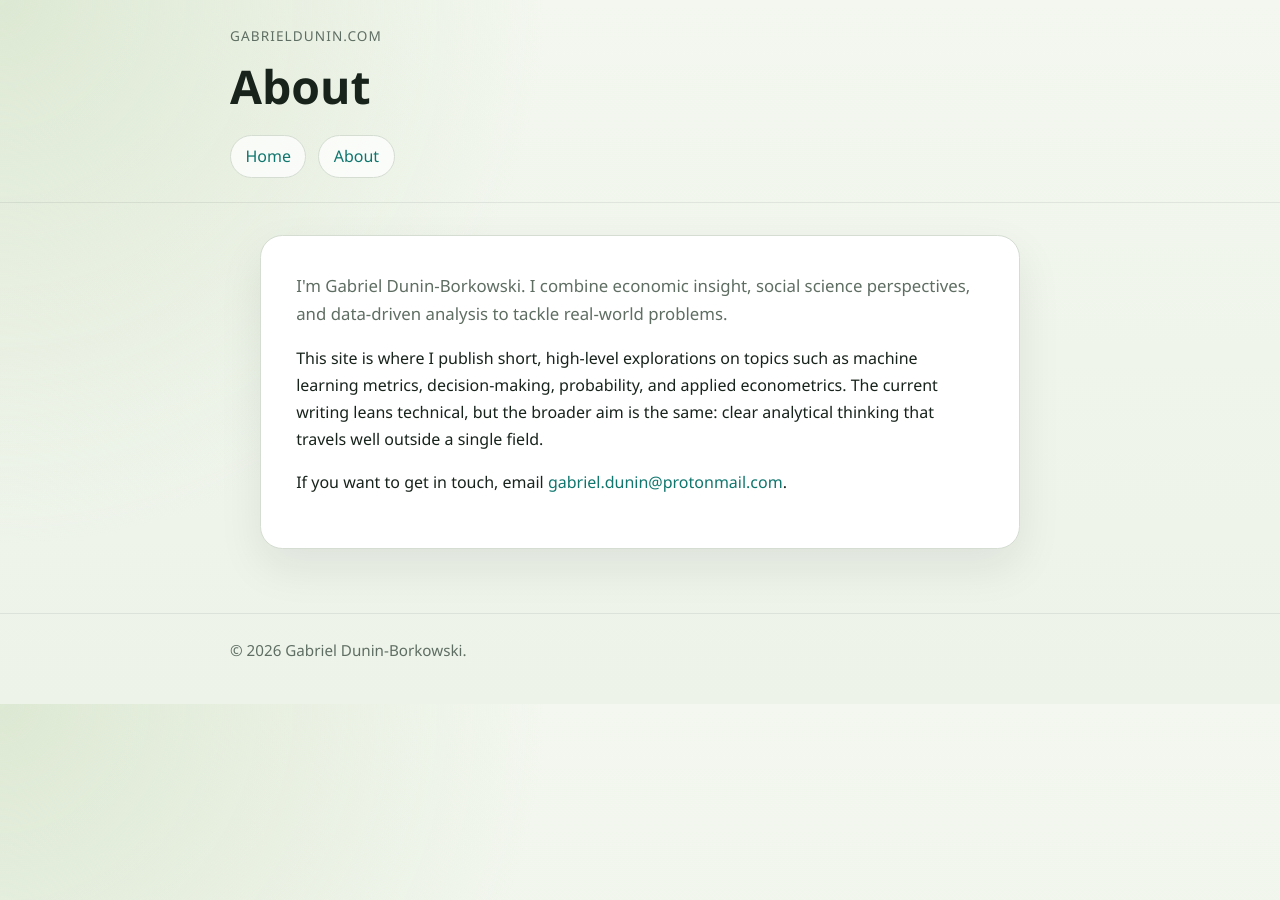
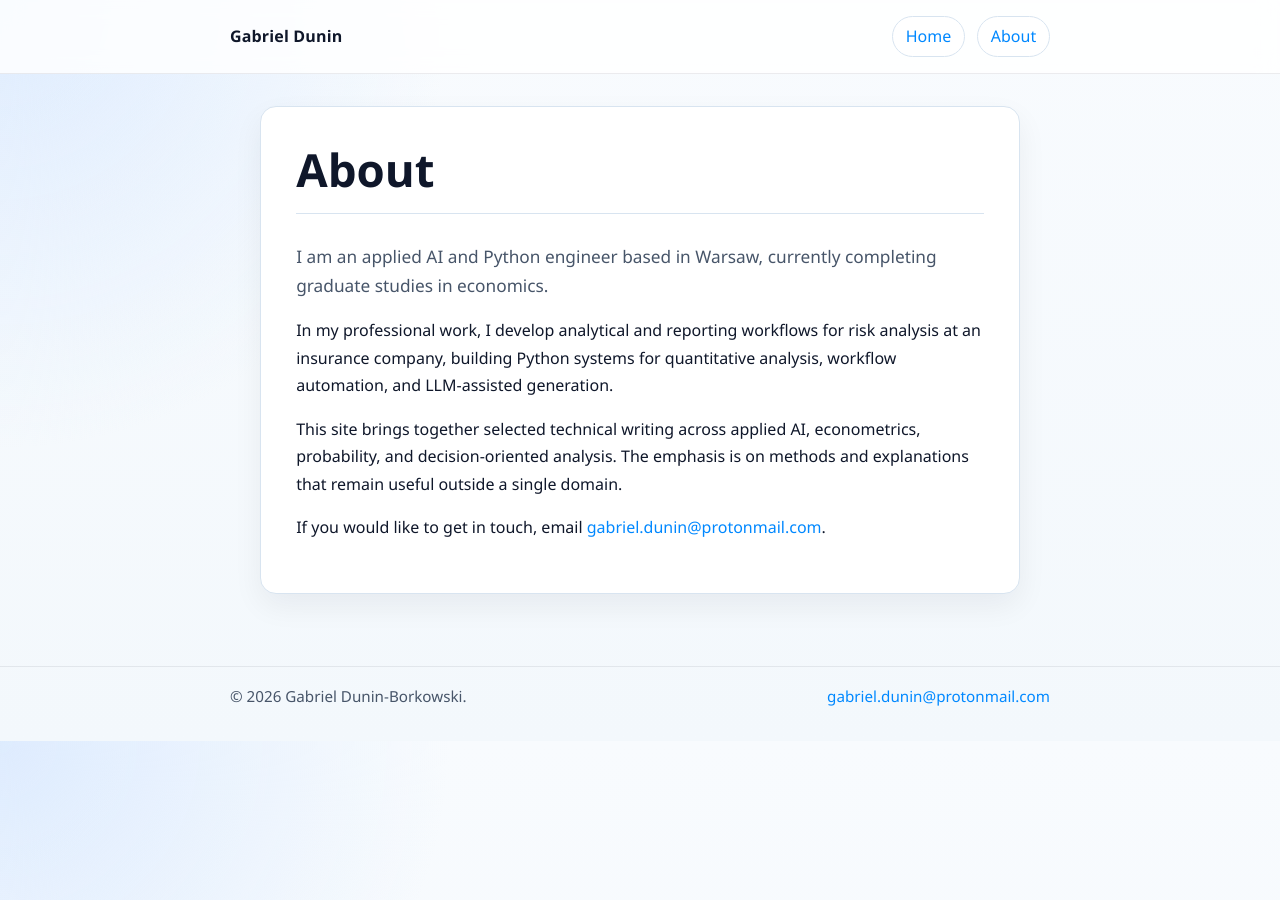
Before and after one commit to econometricsfanboy/gabrieldunin.com, a Jekyll site: the page built from docs/about.html, in a window 1280 px wide. Built offline with Jekyll 4.4.1, drawn with Linux system fonts in a browser that asks for light colours.

Commit message:
Refine homepage framing and site layout

```diff
--- a/docs/_layouts/default.html
+++ b/docs/_layouts/default.html
@@ -27,13 +27,12 @@
   ></script>
   {% endif %}
 </head>
-<body>
+<body class="{% if page.url == '/' %}page-home{% else %}page-standard{% endif %}">
   <header class="site-header">
     <div class="site-header__inner">
       <p class="site-brand">
-        <a href="{{ '/' | relative_url }}">gabrieldunin.com</a>
+        <a href="{{ '/' | relative_url }}">Gabriel Dunin</a>
       </p>
-      <h1 class="site-title">{{ page.title | default: site.title }}</h1>
       <nav class="site-nav" aria-label="Primary">
         <a href="{{ '/' | relative_url }}">Home</a>
         <a href="{{ '/about.html' | relative_url }}">About</a>
@@ -43,6 +42,14 @@
 
   <main class="site-main">
     <div class="prose">
+      {% unless page.url == '/' %}
+      <header class="page-header">
+        <h1 class="page-header__title">{{ page.title | default: site.title }}</h1>
+        {% if page.date %}
+        <p class="page-header__meta">Published {{ page.date | date: "%b %-d, %Y" }}</p>
+        {% endif %}
+      </header>
+      {% endunless %}
       {{ content }}
     </div>
   </main>
@@ -50,9 +57,7 @@
   <footer class="site-footer">
     <div class="site-footer__inner">
       <p>&copy; {{ site.time | date: "%Y" }} Gabriel Dunin-Borkowski.</p>
-      {% if page.date %}
-      <p>Published {{ page.date | date: "%b %-d, %Y" }}</p>
-      {% endif %}
+      <p><a href="mailto:gabriel.dunin@protonmail.com">gabriel.dunin@protonmail.com</a></p>
     </div>
   </footer>
 </body>
--- a/docs/about.html
+++ b/docs/about.html
@@ -1,20 +1,23 @@
 ---
 layout: default
 title: About
-description: About Gabriel Dunin-Borkowski.
+description: About Gabriel Dunin-Borkowski, an applied AI and Python engineer based in Warsaw.
 ---
 
 <p class="lead">
-  I'm Gabriel Dunin-Borkowski. I combine economic insight, social science
-  perspectives, and data-driven analysis to tackle real-world problems.
+  I am an applied AI and Python engineer based in Warsaw, currently completing graduate studies in economics.
 </p>
 <p>
-  This site is where I publish short, high-level explorations on topics such as
-  machine learning metrics, decision-making, probability, and applied
-  econometrics. The current writing leans technical, but the broader aim is the
-  same: clear analytical thinking that travels well outside a single field.
+  In my professional work, I develop analytical and reporting workflows for risk
+  analysis at an insurance company, building Python systems for quantitative
+  analysis, workflow automation, and LLM-assisted generation.
 </p>
 <p>
-  If you want to get in touch, email
+  This site brings together selected technical writing across applied AI,
+  econometrics, probability, and decision-oriented analysis. The emphasis is on
+  methods and explanations that remain useful outside a single domain.
+</p>
+<p>
+  If you would like to get in touch, email
   <a href="mailto:gabriel.dunin@protonmail.com">gabriel.dunin@protonmail.com</a>.
 </p>
--- a/docs/css/styles.css
+++ b/docs/css/styles.css
@@ -1,14 +1,14 @@
 :root {
-  --bg: #eef3ea;
-  --bg-accent: #dce8d2;
+  --bg: #f7fafd;
+  --bg-accent: #dbeafe;
   --surface: #ffffff;
-  --surface-muted: #f6f8f4;
-  --border: #d5ddd2;
-  --text: #18231c;
-  --muted: #5f6e63;
-  --accent: #0f766e;
-  --accent-strong: #115e59;
-  --shadow: 0 18px 45px rgba(20, 31, 25, 0.08);
+  --surface-muted: #f3f8ff;
+  --border: #d8e4f0;
+  --text: #0f172a;
+  --muted: #475569;
+  --accent: #0088ff;
+  --accent-strong: #0f3d8f;
+  --shadow: 0 12px 30px rgba(15, 23, 42, 0.06);
 }
 
 *,
@@ -25,10 +25,10 @@ body {
   margin: 0;
   color: var(--text);
   background:
-    radial-gradient(circle at top left, rgba(220, 232, 210, 0.95), transparent 34rem),
-    linear-gradient(180deg, #f3f7ef 0%, #edf3e9 100%);
+    radial-gradient(circle at top left, rgba(219, 234, 254, 0.9), transparent 28rem),
+    linear-gradient(180deg, #f8fbfe 0%, #f3f8fc 100%);
   font-family: "Segoe UI", system-ui, -apple-system, BlinkMacSystemFont, sans-serif;
-  line-height: 1.7;
+  line-height: 1.72;
   -webkit-font-smoothing: antialiased;
 }
 
@@ -76,16 +76,16 @@ pre {
 }
 
 code {
-  background: #f3f5f2;
-  border-radius: 0.35rem;
+  background: #f4f7fb;
+  border-radius: 0.3rem;
   padding: 0.15rem 0.35rem;
 }
 
 pre {
   overflow-x: auto;
-  background: #f5f7f4;
+  background: #f7faff;
   border: 1px solid var(--border);
-  border-radius: 0.9rem;
+  border-radius: 0.75rem;
   padding: 1rem;
 }
 
@@ -106,54 +106,50 @@ th {
 }
 
 .site-header {
-  border-bottom: 1px solid rgba(24, 35, 28, 0.08);
+  border-bottom: 1px solid rgba(15, 23, 42, 0.08);
+  background: rgba(255, 255, 255, 0.82);
+  backdrop-filter: blur(10px);
 }
 
 .site-header__inner,
 .site-footer__inner {
   max-width: 860px;
   margin: 0 auto;
-  padding: 1.5rem 1.25rem;
+  padding: 1rem 1.25rem;
 }
 
 .site-brand {
-  margin: 0 0 0.75rem;
-  color: var(--muted);
-  font-size: 0.85rem;
-  letter-spacing: 0.08em;
-  text-transform: uppercase;
+  margin: 0;
+  color: var(--text);
+  font-size: 1rem;
+  font-weight: 700;
+  letter-spacing: 0.01em;
 }
 
 .site-brand a {
   color: inherit;
 }
 
-.site-title {
-  font-size: clamp(2rem, 4vw, 2.9rem);
-  max-width: 12ch;
-}
-
 .site-nav {
   display: flex;
   flex-wrap: wrap;
   gap: 0.75rem;
-  margin-top: 1.25rem;
 }
 
 .site-nav a {
   display: inline-flex;
   align-items: center;
-  min-height: 2.5rem;
-  padding: 0.45rem 0.9rem;
+  min-height: 2.25rem;
+  padding: 0.35rem 0.8rem;
   border: 1px solid var(--border);
   border-radius: 999px;
-  background: rgba(255, 255, 255, 0.75);
+  background: rgba(255, 255, 255, 0.92);
 }
 
 .site-main {
   max-width: 860px;
   margin: 0 auto;
-  padding: 2rem 1.25rem 4rem;
+  padding: 2rem 1.25rem 4.5rem;
 }
 
 .prose {
@@ -162,7 +158,7 @@ th {
   padding: clamp(1.4rem, 3vw, 2.2rem);
   background: var(--surface);
   border: 1px solid var(--border);
-  border-radius: 1.4rem;
+  border-radius: 1rem;
   box-shadow: var(--shadow);
 }
 
@@ -172,7 +168,7 @@ th {
 
 .lead {
   color: var(--muted);
-  font-size: 1.05rem;
+  font-size: 1.08rem;
 }
 
 .helper-text {
@@ -180,10 +176,72 @@ th {
   font-size: 0.95rem;
 }
 
+.page-header {
+  margin-bottom: 1.75rem;
+  padding-bottom: 1rem;
+  border-bottom: 1px solid var(--border);
+}
+
+.page-header__title {
+  margin: 0;
+  font-size: clamp(2rem, 4vw, 2.85rem);
+  max-width: 18ch;
+}
+
+.page-header__meta {
+  margin-top: 0.6rem;
+  margin-bottom: 0;
+  color: var(--muted);
+  font-size: 0.95rem;
+}
+
+.home-hero {
+  margin-bottom: 2.25rem;
+}
+
+.home-hero__eyebrow {
+  margin-bottom: 0.9rem;
+  color: var(--accent-strong);
+  font-size: 0.9rem;
+  font-weight: 700;
+  letter-spacing: 0.08em;
+  text-transform: uppercase;
+}
+
+.home-hero__title {
+  margin: 0 0 0.9rem;
+  font-size: clamp(2.5rem, 6vw, 4rem);
+  line-height: 1.05;
+  letter-spacing: -0.03em;
+  max-width: 10ch;
+}
+
+.home-hero__lead {
+  margin-bottom: 1rem;
+  color: var(--text);
+  font-size: 1.25rem;
+  line-height: 1.45;
+  max-width: 34rem;
+}
+
+.home-hero__body {
+  max-width: 40rem;
+  color: var(--muted);
+  font-size: 1rem;
+}
+
+.home-section + .home-section {
+  margin-top: 2rem;
+}
+
+.section-heading {
+  margin-bottom: 1rem;
+  font-size: 1.5rem;
+}
+
 .post-list {
   display: grid;
   gap: 0.9rem;
-  margin-top: 1.5rem;
 }
 
 .post-card {
@@ -194,12 +252,12 @@ th {
   padding: 1rem 1.1rem;
   background: var(--surface-muted);
   border: 1px solid var(--border);
-  border-radius: 1rem;
+  border-radius: 0.85rem;
 }
 
 .post-card__title {
   margin: 0;
-  font-size: 1.1rem;
+  font-size: 1.08rem;
 }
 
 .post-card__meta {
@@ -210,7 +268,7 @@ th {
 }
 
 .site-footer {
-  border-top: 1px solid rgba(24, 35, 28, 0.08);
+  border-top: 1px solid rgba(15, 23, 42, 0.08);
 }
 
 .site-footer__inner {
@@ -233,9 +291,9 @@ th {
 }
 
 .post-figure img {
-  border-radius: 1rem;
+  border-radius: 0.85rem;
   border: 1px solid var(--border);
-  box-shadow: 0 12px 24px rgba(20, 31, 25, 0.08);
+  box-shadow: 0 10px 24px rgba(15, 23, 42, 0.08);
 }
 
 .post-figure figcaption {
@@ -248,7 +306,7 @@ th {
   padding: 0.9rem 1rem;
   background: var(--surface-muted);
   border: 1px solid var(--border);
-  border-radius: 1rem;
+  border-radius: 0.85rem;
 }
 
 .code-toggle summary {
@@ -258,7 +316,7 @@ th {
 
 .boxed {
   border: 1px solid var(--border);
-  border-radius: 0.9rem;
+  border-radius: 0.8rem;
   padding: 0.9rem 1rem;
   background: var(--surface-muted);
 }
@@ -272,7 +330,7 @@ button {
   color: #ffffff;
   padding: 0.8rem 1rem;
   border: 0;
-  border-radius: 0.9rem;
+  border-radius: 0.8rem;
   font: inherit;
   font-weight: 600;
   cursor: pointer;
@@ -289,7 +347,7 @@ button:hover {
   padding: 1rem 1.1rem;
   max-width: 38rem;
   border: 1px solid var(--border);
-  border-radius: 1rem;
+  border-radius: 0.85rem;
   background: var(--surface-muted);
   font-size: 1.15rem;
 }
@@ -312,6 +370,15 @@ mjx-container[jax="CHTML"][display="true"] {
     padding-right: 1rem;
   }
 
+  .site-header__inner {
+    flex-direction: column;
+    align-items: flex-start;
+  }
+
+  .home-hero__lead {
+    font-size: 1.12rem;
+  }
+
   .post-card {
     flex-direction: column;
     align-items: flex-start;
@@ -321,3 +388,12 @@ mjx-container[jax="CHTML"][display="true"] {
     white-space: normal;
   }
 }
+
+@media (min-width: 641px) {
+  .site-header__inner {
+    display: flex;
+    align-items: center;
+    justify-content: space-between;
+    gap: 1rem;
+  }
+}
```
Also changed, not shown: docs/index.html (+16 -3 lines).
